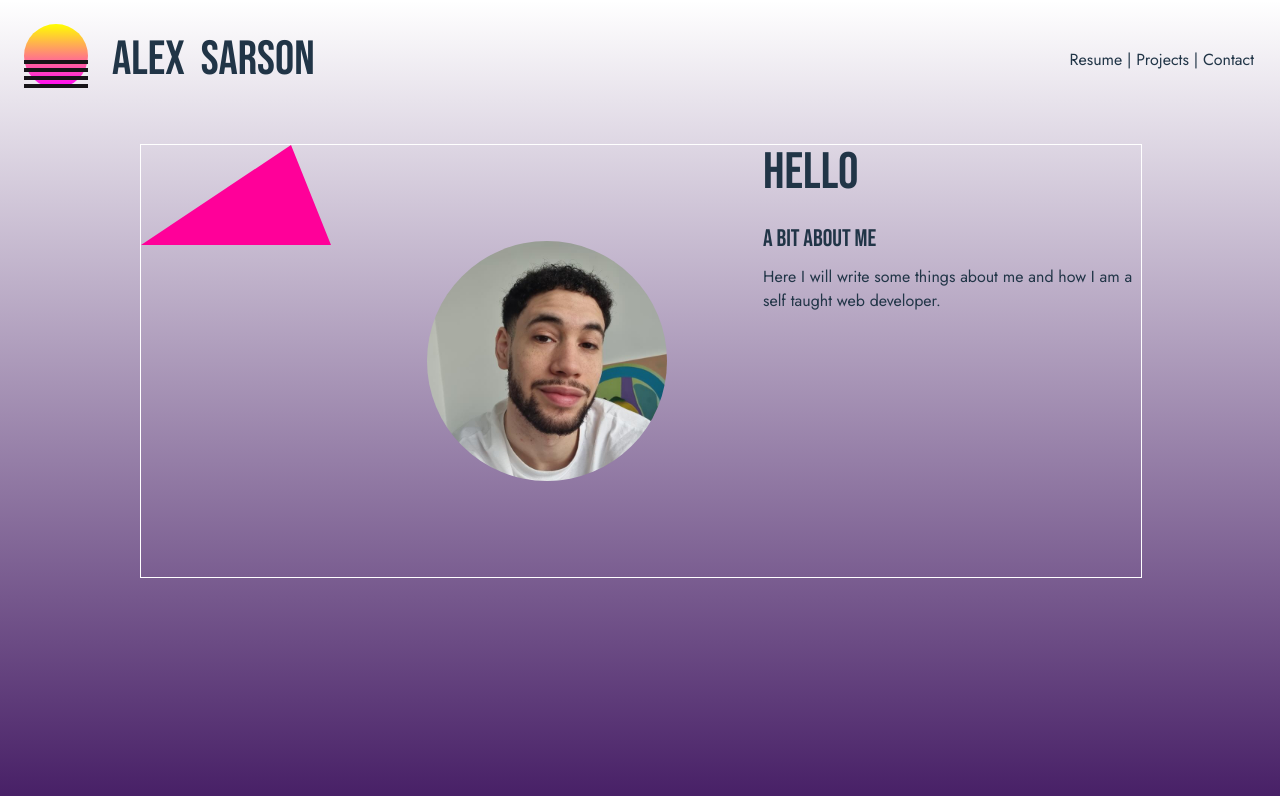
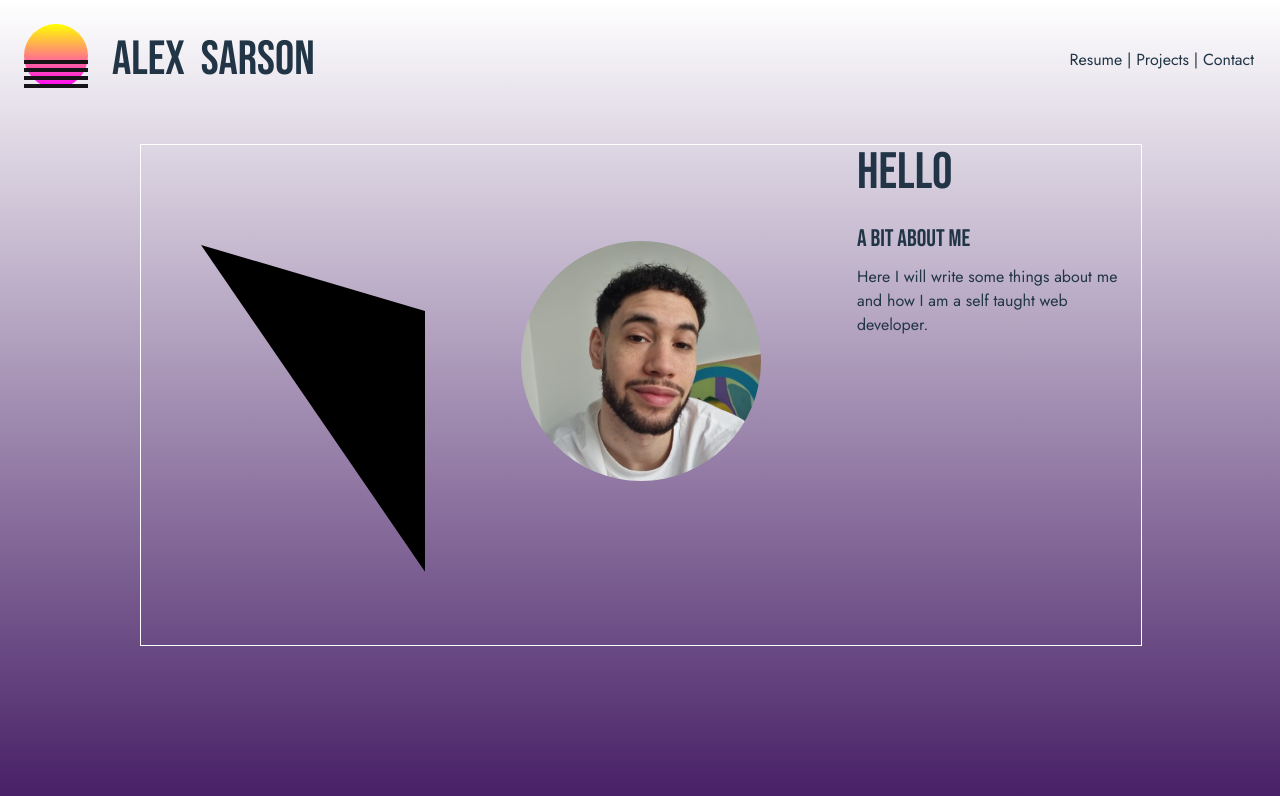
Before and after one commit to notdospek/my-website, a React (Vite) app: page / in a window 1280 px wide. Shown: the top 796 px of the page. Built offline with nearby package versions, Linux system fonts and the light colour scheme.

Commit message:
svg triangle

```diff
--- a/src/components/Bio.tsx
+++ b/src/components/Bio.tsx
@@ -4,7 +4,10 @@ import me from '../images/me.png';
 const Bio = () => {
   return (
     <Container className="flex">
-      <Triangle />
+      <svg height="500" width="500">
+        <polygon points="400,200 60,100 300,450" />
+        Sorry, your browser does not support inline SVG.
+      </svg>
       <GraphicsContainer className="flex">
         {/* <div className="tri-side a" /> */}
         <img src={me} alt="Picture of me" />
@@ -23,13 +26,13 @@ const Bio = () => {
   );
 };
 
-const Triangle = styled.div`
-  width: 0;
-  height: 0;
-  border-right: 40px solid transparent;
-  border-bottom: 100px solid #f09;
-  border-left: 150px solid transparent;
-`;
+// const Triangle = styled.div`
+//   width: 0;
+//   height: 0;
+//   border-right: 40px solid transparent;
+//   border-bottom: 100px solid #f09;
+//   border-left: 150px solid transparent;
+// `;
 
 const Container = styled.div`
   width: 100%;
```
Also changed, not shown: 1 other file (tests, documents, lock files or other folders).
